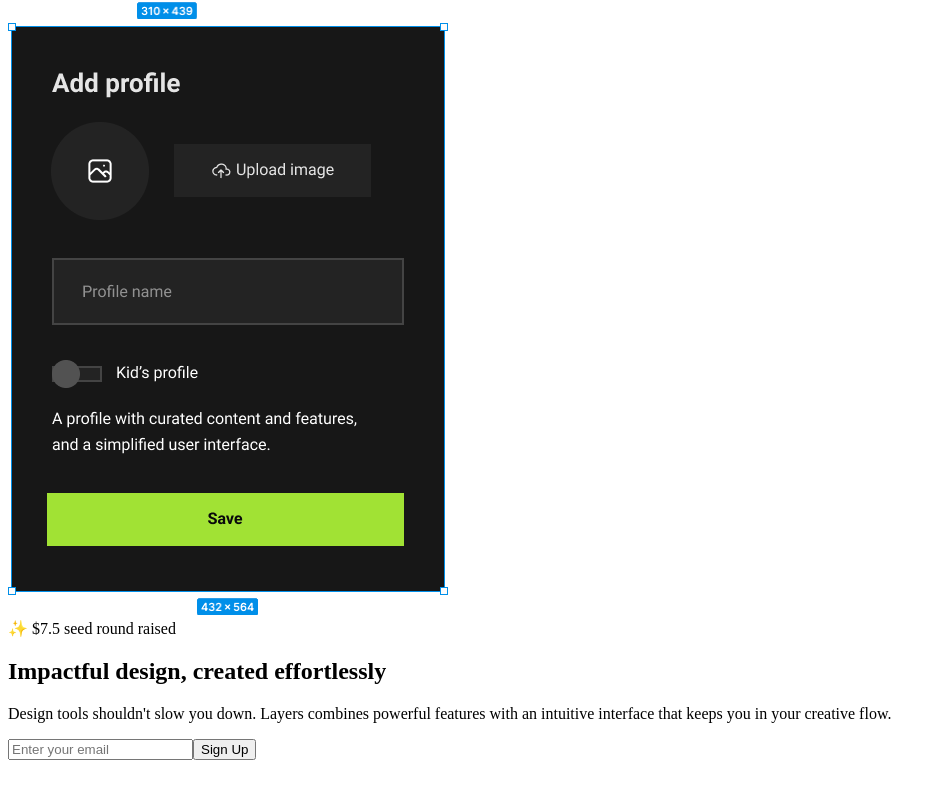
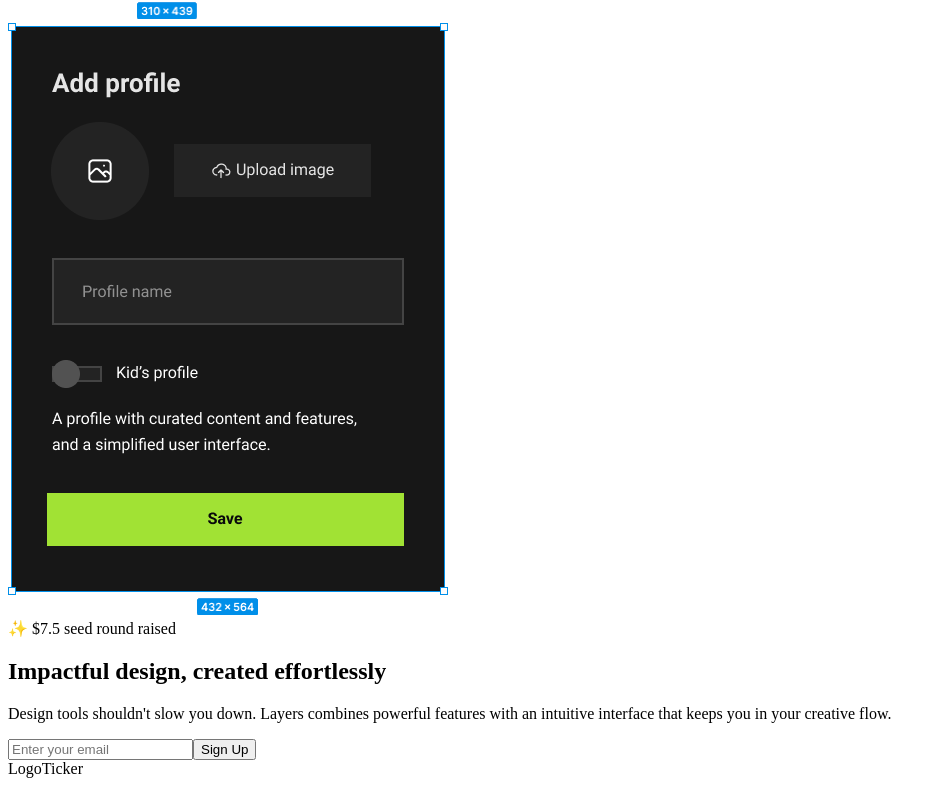
Before and after one commit to rakibuljs/layerrs, a Next.js app: page / in a window 1280 px wide. Shown: the part 576-1362 px from the top of the page, without its empty margins (0-946 px from the left). Built offline with nearby package versions, Linux system fonts and the light colour scheme.

Commit message:
add logoticker section add to the website

```diff
--- a/src/app/page.tsx
+++ b/src/app/page.tsx
@@ -1,4 +1,5 @@
 import Hero from "@/sections/Hero";
+import LogoTicker from "@/sections/LogoTicker";
 import Navbar from "@/sections/Navbar";
 
 export default function Home() {
@@ -6,6 +7,7 @@ export default function Home() {
     <>
       <Navbar />
       <Hero />
+      <LogoTicker />
     </>
   );
 }
```
